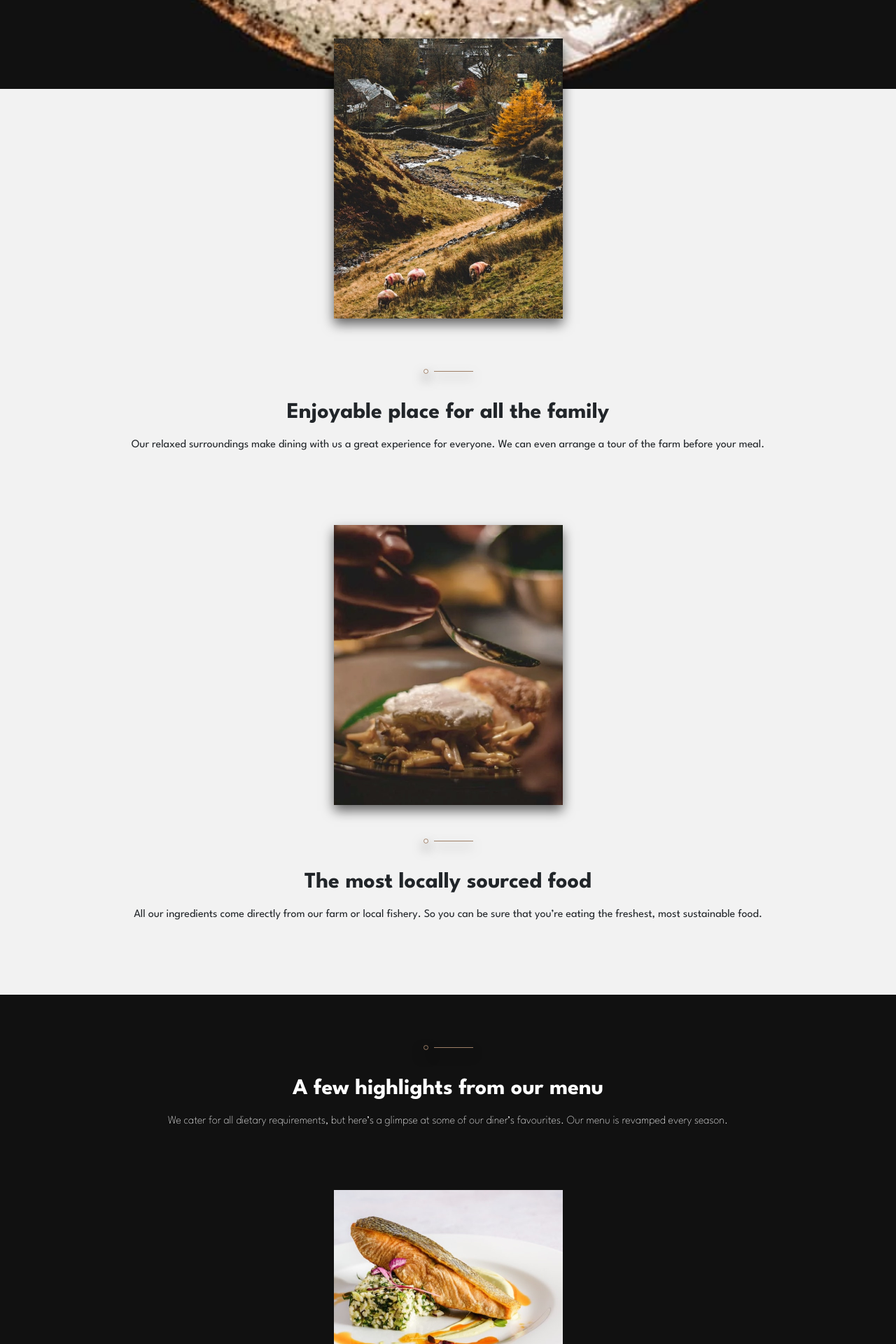
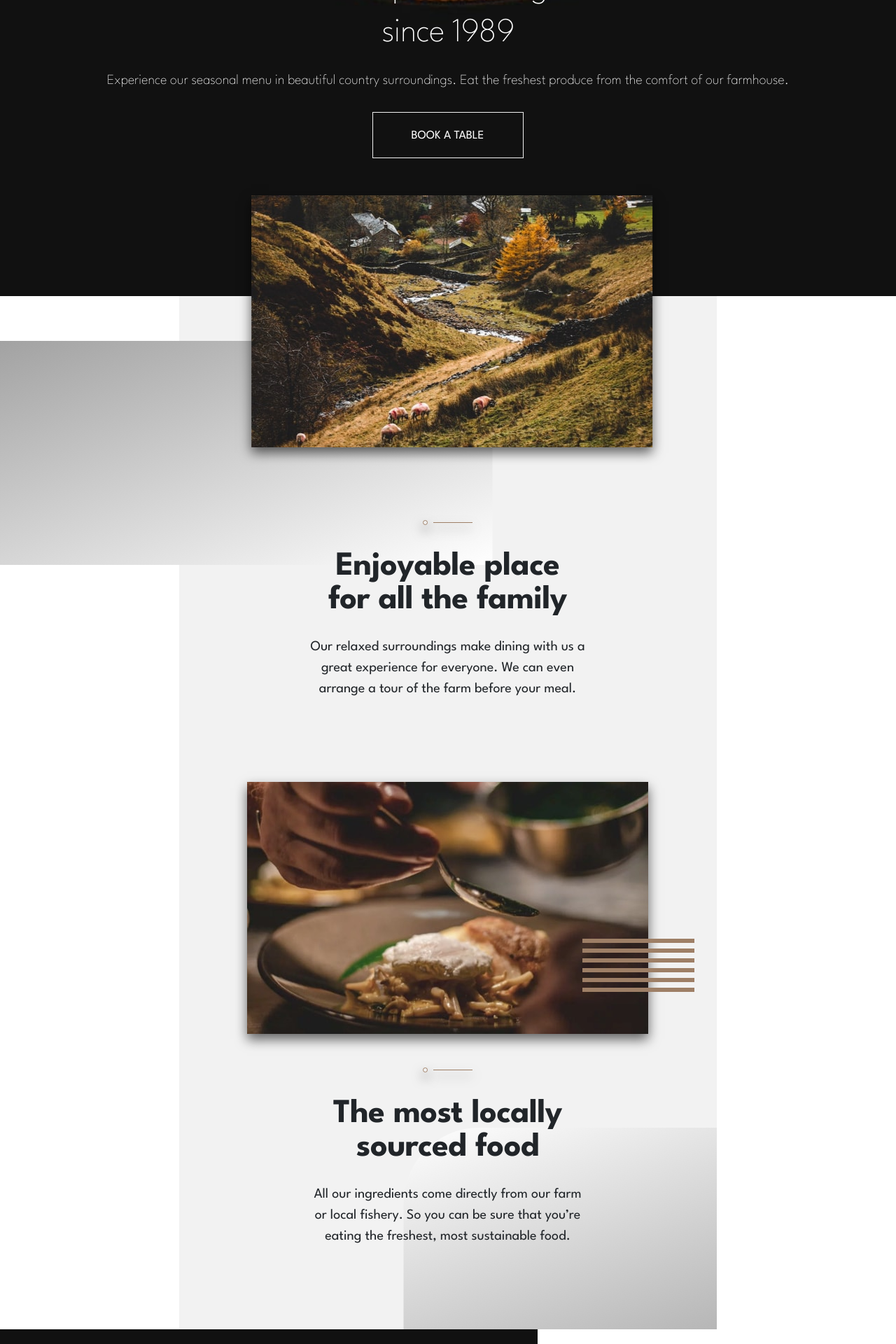
Before and after one commit to Oleksandr-Berd/dine_restourant, a React (Create React App) app: page / in a window 1280 px wide. Shown: the part 500-2420 px from the top of the page at 70% size. Built offline with nearby package versions, Linux system fonts and the light colour scheme.

Commit message:
enjoyable and local sections are done

```diff
--- a/src/components/EnjoyablePlace/EnjoyablePlace.tsx
+++ b/src/components/EnjoyablePlace/EnjoyablePlace.tsx
@@ -1,12 +1,21 @@
+import { useMediaQuery } from "usehooks-ts"
+
 import * as SC from "./EnjoyablePlaceStyled"
 
-import enjoyableImage from "../../assets/images/homepage/enjoyable-place-mobile@2x.jpg"
+import enjoyableImageMobile from "../../assets/images/homepage/enjoyable-place-mobile.jpg"
+import enjoyableImageTablet from "../../assets/images/homepage/enjoyable-place-tablet.jpg"
 import Figures from "components/Figures/Figures"
+import { SquareStyled } from "components/Figures/FiguresStyled"
 
 const EnjoyablePlace = () => {
 
+    const isTablet = useMediaQuery("(min-width:768px)")
+
     return (<SC.CommonContainer>
-        <SC.Image src={enjoyableImage} alt="enjoyableImage"  />
+        <SC.Image src={isTablet ? enjoyableImageTablet : enjoyableImageMobile} alt="enjoyableImage" />
+        {isTablet ?
+        <SquareStyled/>
+        : null}
         <Figures />
         <SC.Title>Enjoyable place
             for all the family</SC.Title>
--- a/src/components/EnjoyablePlace/EnjoyablePlaceStyled.ts
+++ b/src/components/EnjoyablePlace/EnjoyablePlaceStyled.ts
@@ -4,6 +4,42 @@ export const CommonContainer = styled.div`
   padding-bottom: 101px;
   padding-left: ${(props) => props.theme.space[6]};
   padding-right: ${(props) => props.theme.space[6]};
+
+  text-align: center;
+
+  background-color: ${(props) => props.theme.color.backgroundSecondary};
+
+  @media (min-width: 768px) {
+    position: relative;
+    z-index: 10;
+
+    max-width: 768px;
+
+    margin-left: auto;
+    margin-right: auto;
+
+    padding-top: 320px;
+    padding-left: 97px;
+    padding-right: 98px;
+    padding-bottom: 0;
+  }
+`;
+
+export const CommonContainerLocalFood = styled.div`
+  position: relative;
+  z-index: 10;
+  overflow-x: hidden;
+
+  max-width: 768px;
+
+  margin-left: auto;
+  margin-right: auto;
+
+  padding-top: 118px;
+  padding-bottom: 118px;
+
+  padding-left: 97px;
+  padding-right: 98px;
 
   text-align: center;
 
@@ -16,30 +52,54 @@ export const Title = styled.h1`
   font-size: ${(props) => props.theme.size.M};
   font-weight: ${(props) => props.theme.weight.bold};
   line-height: 1.25;
+
+  @media (min-width: 768px) {
+    display: inline-block;
+    width: 350px;
+
+    margin-bottom: 27px;
+
+    font-size: ${(props) => props.theme.size.SL};
+    letter-spacing: -0.5px;
+    line-height: 1;
+  }
 `;
 
 export const Text = styled.p`
   font-size: ${(props) => props.theme.size.N};
   font-weight: ${(props) => props.theme.weight.normal};
   line-height: 1.63;
+
+  @media (min-width: 768px) {
+    width: 400px;
+
+    margin-left: auto;
+    margin-right: auto;
+
+    font-size: ${(props) => props.theme.size.XN};
+    line-height: 1.5;
+  }
 `;
 
 export const Image = styled.img`
   transform: translateY(-72px);
 
-  width:327px;
-  height:400px;
-
   margin-left: auto;
   margin-right: auto;
 
   box-shadow: 0 8px 16px rgba(0, 0, 0, 0.6);
+
+  @media (min-width: 768px) {
+    position: absolute;
+    top: 0;
+    left: 0;
+    z-index: 10;
+
+    transform: translateX(18%) translateY(-40%);
+  }
 `;
 
 export const LocalImage = styled.img`
-  width: 327px;
-  height: 400px;
-
   margin-bottom: ${(props) => props.theme.space[11]};
   margin-left: auto;
   margin-right: auto;
--- a/src/components/EnjoyablePlace/LocalFood.tsx
+++ b/src/components/EnjoyablePlace/LocalFood.tsx
@@ -1,16 +1,28 @@
+import { useMediaQuery } from "usehooks-ts"
+
 import * as SC from "./EnjoyablePlaceStyled"
 
-import localFood from "../../assets/images/homepage/locally-sourced-mobile@2x.jpg"
+import localFoodMobile from "../../assets/images/homepage/locally-sourced-mobile.jpg"
+import localFoodTablet from "../../assets/images/homepage/locally-sourced-tablet.jpg"
+
 import Figures from "components/Figures/Figures"
+import LocalSquare from "components/Figures/LocalSquare"
+import LocalLines from "components/Figures/LocalLines"
 
 const LocalFood = () => {
 
-    return (<SC.CommonContainer>
-        <SC.LocalImage src={localFood} alt="enjoyableImage" />
+    const isTablet = useMediaQuery("(min-width:768px)")
+
+    return (<SC.CommonContainerLocalFood>
+        <SC.LocalImage src={isTablet ? localFoodTablet : localFoodMobile} alt="enjoyableImage" />
+        {isTablet ? <LocalLines/> : null}
         <Figures/>
         <SC.Title>The most locally sourced food</SC.Title>
         <SC.Text>All our ingredients come directly from our farm or local fishery. So you can be sure that you’re eating the freshest, most sustainable food.</SC.Text>
-    </SC.CommonContainer> );
+
+        {isTablet ? <LocalSquare /> : null}
+
+    </SC.CommonContainerLocalFood> );
 }
 
 export default LocalFood;
--- a/src/components/Figures/FiguresStyled.ts
+++ b/src/components/Figures/FiguresStyled.ts
@@ -1,6 +1,4 @@
-import styled from "styled-components"
-
-
+import styled from "styled-components";
 
 export const FiguresContainer = styled.div`
   display: flex;
@@ -41,3 +39,59 @@ export const EventsLine = styled.div`
 
   background-color: ${(props) => props.theme.color.accent};
 `;
+
+export const SquareStyled = styled.div`
+  position: absolute;
+  overflow: hidden;
+  top: 0;
+  left: 0;
+  transform: translateX(-50%) translateY(20%);
+  z-index: -1;
+
+  min-width: 895px;
+  min-height: 320px;
+
+  background: linear-gradient(to bottom right, #979797, #ffffff);
+
+  border-radius: 0 108px 0 0;
+`;
+
+export const LocalSquareStyled = styled.div`
+  position: absolute;
+  bottom: 0;
+  right: 0;
+  transform: translateX(50%) translateY(10%);
+  z-index: -1;
+
+  width: 895px;
+  min-height: 320px;
+
+  background: linear-gradient(to top left, #979797, #ffffff);
+
+  border-radius: 108px 0 0 0;
+`;
+
+//LocalLines
+
+export const LocalLinesContainer = styled.div`
+position: absolute;
+z-index: 1;
+top: 0;
+right: 0;
+
+transform: translateY(450%) translateX(-20%);
+
+display: flex;
+flex-direction:column
+`
+
+export const LocalLine = styled.div`
+width: 160px;
+height: 6px;
+
+background: ${props => props.theme.color.accent};
+
+&:not(:last-child){
+    margin-bottom: ${props => props.theme.space[2]};
+}
+`
--- /dev/null
+++ b/src/components/Figures/LocalLines.tsx
@@ -0,0 +1,14 @@
+import * as SC from "./FiguresStyled"
+
+const LocalLines = (): JSX.Element => {
+    return (<SC.LocalLinesContainer>
+        <SC.LocalLine></SC.LocalLine>
+        <SC.LocalLine></SC.LocalLine>
+        <SC.LocalLine></SC.LocalLine>
+        <SC.LocalLine></SC.LocalLine>
+        <SC.LocalLine></SC.LocalLine>
+        <SC.LocalLine></SC.LocalLine>
+    </SC.LocalLinesContainer> );
+}
+
+export default LocalLines;
--- /dev/null
+++ b/src/components/Figures/LocalSquare.tsx
@@ -0,0 +1,7 @@
+import * as SC from "./FiguresStyled"
+
+const LocalSquare = (): JSX.Element => {
+    return ( <SC.LocalSquareStyled></SC.LocalSquareStyled> );
+}
+
+export default LocalSquare;
--- a/src/components/Hero/Hero.tsx
+++ b/src/components/Hero/Hero.tsx
@@ -1,18 +1,21 @@
-import React from 'react';
+import { useMediaQuery } from 'usehooks-ts';
+
 
 import * as SC from "./HeroStyled"
 
 import heroMobile from "../../assets/images/homepage/hero-bg-mobile@2x.jpg"
+import heroTablet from "../../assets/images/homepage/hero-bg-tablet.jpg"
 import { ReactComponent as LogoSvg } from "../../assets/images/logo.svg"
 
 
 const Hero = (): JSX.Element => {
 
+const isTablet = useMediaQuery('(min-width:768px)')
 
+    return (<SC.HeroStyled $image={isTablet ? heroTablet : heroMobile}>
+        <SC.HeroContainer>
+            {isTablet ? <LogoSvg /> : <LogoSvg  width={83} height={32}/>}
 
-    return (<SC.HeroStyled $image={heroMobile}>
-        <SC.HeroContainer>
-            <LogoSvg/>
             <SC.SubTitle>Exquisite dining
                 since 1989</SC.SubTitle>
             <SC.Text>Experience our seasonal menu in beautiful country surroundings. Eat the freshest produce from the comfort of our farmhouse.</SC.Text>
--- a/src/components/Hero/HeroStyled.ts
+++ b/src/components/Hero/HeroStyled.ts
@@ -13,20 +13,23 @@ export const HeroStyled = styled.div<IProps>`
 
   background-image: url(${(props) => props.$image});
   background-size: cover;
+
+  @media (min-width: 768px) {
+    padding-top: 374px;
+    padding-bottom: 216px;
+    padding-left: ${(props) => props.theme.space[10]};
+    padding-right: ${(props) => props.theme.space[10]};
+  }
 `;
 
 export const HeroContainer = styled.div`
   text-align: center;
 
   color: ${(props) => props.theme.color.textSecondary};
+
+
 `;
 
-export const Title = styled.h1`
-  margin-bottom: ${(props) => props.theme.space[9]};
-
-  font-size: ${(props) => props.theme.size.M};
-  font-weight: ${(props) => props.theme.weight.bold};
-`;
 
 export const SubTitle = styled.h2`
   margin-top: ${(props) => props.theme.space[9]};
@@ -36,6 +39,20 @@ export const SubTitle = styled.h2`
   font-size: ${(props) => props.theme.size.M};
   font-weight: ${(props) => props.theme.weight.light};
   line-height: 1.5;
+
+  @media (min-width: 768px) {
+
+width: 300px;
+
+    margin-left: auto;
+    margin-right: auto;
+    margin-top: 38px;
+    margin-bottom: ${(props) => props.theme.space[5]};
+
+    font-size: ${(props) => props.theme.size.SL};
+    line-height: 1.33;
+    letter-spacing: -0.6px;
+  }
 `;
 
 export const Text = styled.p`
@@ -44,6 +61,11 @@ export const Text = styled.p`
   font-size: ${(props) => props.theme.size.N};
   font-weight: ${(props) => props.theme.weight.light};
   line-height: 1.3;
+
+  @media (min-width: 768px) {
+    font-size: ${(props) => props.theme.size.XN};
+    line-height: 1.5;
+  }
 `;
 
 export const LinkButton = styled(NavLink)`
@@ -63,4 +85,6 @@ export const LinkButton = styled(NavLink)`
   line-height: 0.94;
 
   border: 1px solid ${(props) => props.theme.color.backgroundSecondary};
+
+
 `;
--- a/src/components/Menu/DeviMenuStyled.ts
+++ b/src/components/Menu/DeviMenuStyled.ts
@@ -10,6 +10,13 @@ export const MenuContainer = styled.div`
 
   background-color: ${(props) => props.theme.color.backgroundDark};
   color: ${(props) => props.theme.color.textSecondary};
+
+  @media (min-width: 768px) {
+    position: relative;
+    z-index: 10;
+
+    max-width: 768px;
+  }
 `;
 
 export const TitleContainer = styled.div`
```
Also changed, not shown: src/components/Figures/Square.tsx (added, +7 -0 lines).
